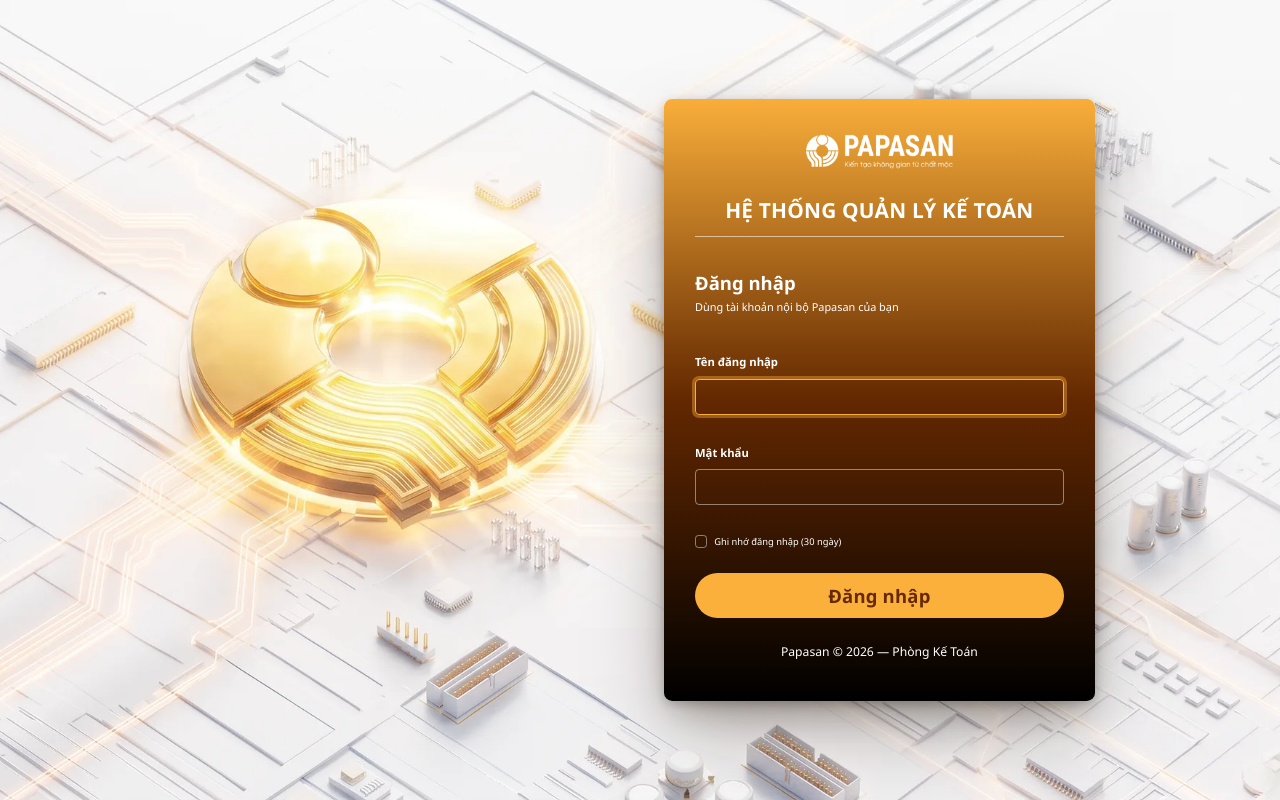
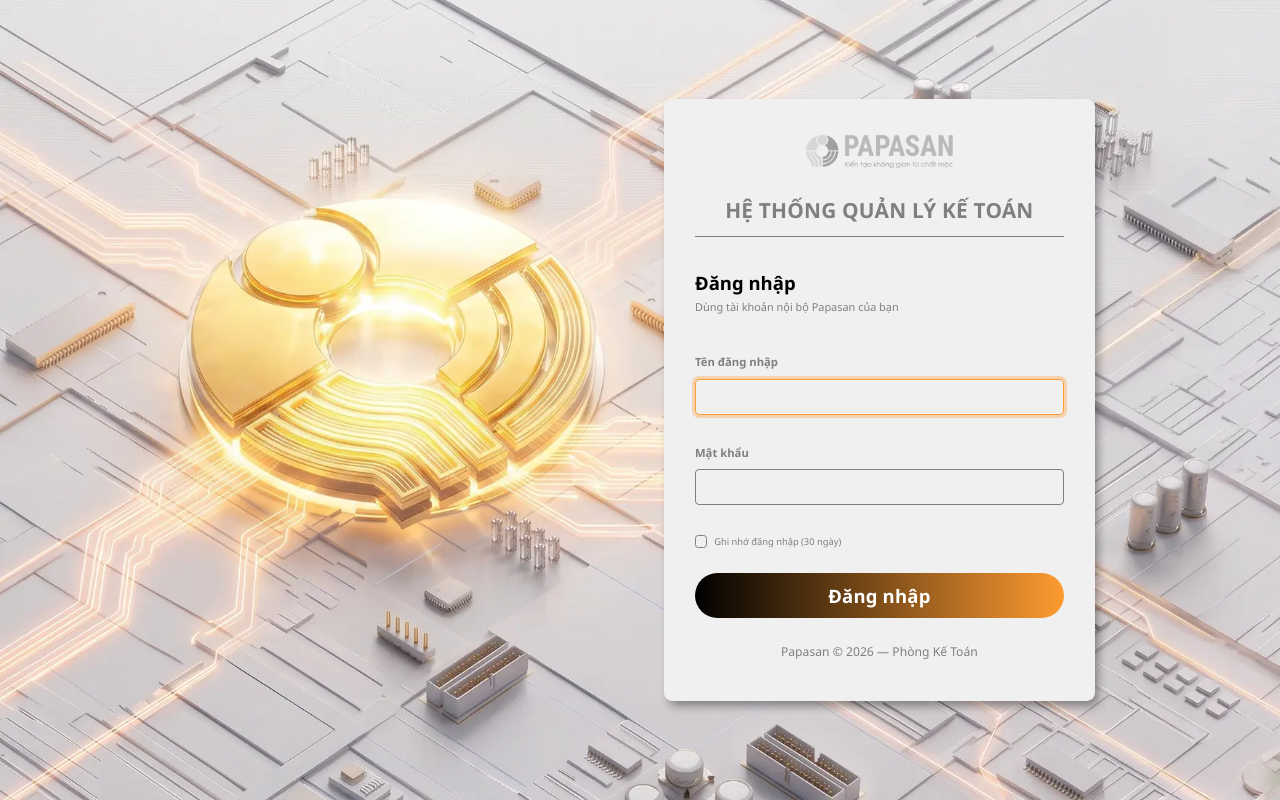
Before and after one commit to longdevbf/qlpps-ketoan, a FastAPI app: page /login in a window 1280 px wide. Run offline with FastAPI, Linux system fonts and the light colour scheme; parts of the project's set-up code (start-up, migrations or seed data) failed here and were passed over.

Commit message:
wip(26/08): dot chinh trang dang nhap + anh nen, kem tai lieu he mau
Cat lai truoc khi keo code anh Quang sua tren production ve. Chua review,
chua chay thu — de o nhanh rieng de git diff cua nhanh sync/vps chi hien
dung phan den tu server, khong lan viec dang lam do.

```diff
--- a/templates/login.html
+++ b/templates/login.html
@@ -33,8 +33,8 @@
      bản desktop 130 KB nó KHÔNG BAO GIỜ dùng, cộng thêm 90 KB bản mobile —
      tốn gần gấp ba trên đúng loại kết nối yếu nhất. Ngưỡng 900px phải khớp
      media query ở cuối khối CSS. -->
-<link rel="preload" as="image" href="/static/login_bg.webp?v=baa970d3" media="(min-width:901px)">
-<link rel="preload" as="image" href="/static/login_bg_mobile.webp?v=100ee82e" media="(max-width:900px)">
+<link rel="preload" as="image" href="/static/login_bg.webp?v=e48fda5b" media="(min-width:901px)">
+<link rel="preload" as="image" href="/static/login_bg_mobile.webp?v=ca08e5bb" media="(max-width:900px)">
 <style>
 *,*::before,*::after{box-sizing:border-box;margin:0;padding:0}
 
@@ -49,40 +49,32 @@
 :root{
   --lg-page:  #F7F7F7;      /* đúng màu mép ảnh nền, đo bằng Pillow */
 
-  /* DẢI 3 MÀU — điểm dừng 0/50/100%, không phải 4 chặng như bản trước.
-     Kiểm lại bằng cách nội suy: giữa 0% và 50% tại 20% ra #BD7823, mẫu đo
-     được #BE7822; tại 80% ra #281000, mẫu đo #281000 — khớp. Đây là gradient
-     3 chặng thật, đừng thêm chặng phụ vào giữa. */
-  --lg-ramp-hi:  #F9AE3A;
-  --lg-ramp-mid: #632800;
-  --lg-ramp-lo:  #000000;
-  --lg-card: linear-gradient(180deg,
-               var(--lg-ramp-hi)  0%,
-               var(--lg-ramp-mid) 50%,
-               var(--lg-ramp-lo)  100%);
+  /* ── MÀU: đo thẳng từ src/ban-thiet-ke.pdf ────────────────────────────
+     Bản chính thức bỏ hẳn thẻ gradient tối của bản nháp, quay về THẺ SÁNG
+     PHẲNG. Mọi giá trị dưới đây đọc từ đối tượng vẽ trong PDF hoặc lấy mẫu
+     pixel, không ước lượng bằng mắt. */
+  --lg-card:  #F0F0F0;      /* nền thẻ, phẳng — không còn gradient */
 
-  /* Nút là MÀU PHẲNG #FBB03B, không phải gradient — đo cả 3 điểm đỉnh/giữa/đáy
-     đều ra một giá trị. Chữ nút #672A00 đọc thẳng từ PDF. */
-  --lg-btn:     #FBB03B;
-  --lg-btn-ink: #672A00;
+  /* Nút: gradient NGANG đen → cam, chỉ 2 chặng. Đã kiểm tuyến tính: nội suy
+     giữa hai đầu tại 50% ra #7F4D18, mẫu đo được #7F4D18 — khớp tuyệt đối,
+     nên KHÔNG có chặng phụ nào ở giữa. */
+  --lg-btn:     linear-gradient(90deg,#000000 0%,#FE9B31 100%);
+  --lg-btn-ink: #FFFFFF;
 
-  /* Bản thiết kế khai MỌI dòng chữ trên thẻ là #FFFFFF — kể cả dòng mô tả nhỏ
-     và dòng chân thẻ. Trắng đặc trên nền cam cũng là mức tương phản CAO NHẤT
-     có thể, hạ độ mờ chỉ làm tệ đi. */
-  --lg-ink-1: #FFFFFF;
-  --lg-ink-2: #FFFFFF;
-  --lg-ink-3: #FFFFFF;
-  --lg-ink-title: #FFFFFF;
+  /* Chữ: PDF khai đúng hai màu. #000000 chỉ dành cho "Đăng nhập"; mọi chữ
+     còn lại — tiêu đề hệ thống, nhãn, dòng mô tả, chân thẻ — đều #7E7F7F. */
+  --lg-ink-1: #000000;      /* "Đăng nhập" + chữ người dùng gõ vào ô */
+  --lg-ink-2: #7E7F7F;
+  --lg-ink-3: #7E7F7F;
+  --lg-ink-title: #7E7F7F;
 
-  /* Ô nhập KHÔNG có nền — chỉ một đường viền trắng. Đã kiểm: ruột ô và nền thẻ
-     ngay cạnh nó cùng ra #642900. Đổ nền tối vào là sai bản thiết kế. */
+  /* Ô nhập không có nền, chỉ viền #7E7F7F dày 1 — cùng màu với chữ.
+     Đường kẻ dưới tiêu đề cũng #7E7F7F (PDF khai dày 2 trên khung 3840, quy
+     về khung 1920 là 1px). */
   --lg-field: transparent;
-  /* Viền trong PDF là trắng đặc dày 1 đơn vị trên khung 3840 — quy về khung
-     1920 chỉ còn nửa pixel. Nên ở CSS dùng 1px với độ mờ ~.45 để ra đúng độ
-     đậm mắt nhìn thấy; để trắng đặc 1px sẽ đậm gấp đôi bản thiết kế. */
-  --lg-line:  rgba(255,255,255,.45);
-  --lg-ring:  0 0 0 3px rgba(250,175,58,.40);
-  --lg-err:   #FFB4A6;
+  --lg-line:  #7E7F7F;
+  --lg-ring:  0 0 0 3px rgba(254,155,49,.35);
+  --lg-err:   #B02A18;
 
   /* ── CỠ GỐC: MỘT số điều khiển cả bề ngang lẫn chiều cao thẻ ─────────────
      Khai ở :root chứ không ở .lg-card, vì .lg-panel (cha) cũng phải đọc được
@@ -118,7 +110,7 @@
 .lg-stage{
   display:flex;align-items:center;justify-content:space-evenly;
   min-height:100vh;min-height:100dvh;
-  background:var(--lg-page) url('/static/login_bg.webp?v=baa970d3') 32% center/cover no-repeat;
+  background:var(--lg-page) url('/static/login_bg.webp?v=e48fda5b') 32% center/cover no-repeat;
 }
 
 /* Bề ngang thẻ và lề phải LÀ số đo của bản thiết kế:
@@ -138,8 +130,23 @@
      ra 647×771 = 0,84 trong khi thiết kế là 1293/1804 = 0,717).
      38,25 = 1293 ÷ 33,8 — bề ngang thẻ chia cỡ chữ nhãn, đo từ bản thiết kế;
      cùng gốc với 53,39 của chiều cao nên tỉ lệ luôn đúng. */
-  width:calc(var(--lg-fs)*38.25);min-width:300px;max-width:820px;
-  margin-left:37.4%;
+  width:calc(var(--lg-fs)*38.25);min-width:300px;
+  /* Trần bề ngang phải trừ theo LỀ TRÁI, không phải một số px cố định. Khi
+     --lg-fs chạm cận dưới 11px thì bề ngang thẻ hết co, mà lề trái vẫn 53,8%
+     ⇒ lề + bề ngang có thể vượt 100% và tràn ngang (đo được +4px ở 901px).
+     Tính NGƯỢC từ chính --lg-le-trai để hai số không bao giờ lệch nhau; trừ
+     32px chừa khe hai bên. */
+  max-width:min(820px, calc(100% - var(--lg-le-trai) - 32px));
+  /* Bản chính thức đặt thẻ ở tâm 76,9% bề ngang (đo từ PDF: thẻ 2308→3600
+     trên khung 3840). Với .lg-stage căn `space-evenly` và MỘT phần tử con,
+     tâm = W/2 + lề-trái/2 — không phụ thuộc bề ngang thẻ. Nên 53,8% ⇒ tâm
+     50 + 26,9 = 76,9%. (37,4% cũ cho tâm 68,7%, là số chỉnh tay trước khi có
+     bản chính thức.) 53,8% là số của bản thiết kế; đang để 37,4% theo yêu cầu
+     dịch thẻ vào giữa thêm (tâm 68,7%).
+     Bảng quy đổi: lề 53,8% → tâm 76,9% (đúng thiết kế) · 45% → 72,5%
+     · 37,4% → 68,7% · 25% → 62,5% · 0% → 50% (giữa hẳn). */
+  --lg-le-trai:37.4%;
+  margin-left:var(--lg-le-trai);
 }
 
 /* ── THẺ ────────────────────────────────────────────────────────────────────
@@ -180,26 +187,29 @@
   --lg-h-btn:calc(var(--lg-fs)*3.95);
 
   background:var(--lg-card);
-  border-radius:calc(var(--lg-fs)*.72);              /* 24/1293 bề ngang thẻ, đo ở góc trên trái */
-  /* Bóng BA lớp, không phải một. Bản thiết kế có bóng vừa toả rộng vừa đậm sát
-     mép — một lớp chỉ làm được một trong hai: blur lớn thì mép thẻ nhạt nhoà,
-     blur nhỏ thì thành viền cứng. Bóng ám NÂU chứ không đen thuần: thẻ nâu-cam
-     mà đổ bóng xám thì chỗ tiếp giáp bị xỉn, rõ nhất ở hai góc trên. */
-  box-shadow:
-    0 34px 80px -12px rgba(30,15,2,.34),
-    0 14px 34px -8px  rgba(30,15,2,.30),
-    0 3px 10px        rgba(30,15,2,.20);
+  border-radius:calc(var(--lg-fs)*.74);   /* 25/1292 bề ngang thẻ, đo ở góc trên trái */
+  /* Bóng đo từ bản thiết kế, không ước lượng: lấy trang PDF chia cho chính
+     ảnh nền gốc để tách riêng phần tối do bóng gây ra. Kết quả:
+         dưới  0px:28%  5px:17%  10px:4%  12px:0%
+         phải  0px:25%  5px:11%  10px:1%
+         trên/trái: 0%
+     Tức bóng HẸP và chỉ hắt xuống-phải, tắt hẳn sau ~12px — không phải quầng
+     mờ toả đều. Công thức dưới đây dò khớp profile đó, lệch trung bình 1,3%.
+     Đừng tăng blur cho "mềm": blur lớn là bóng loang sang trái/trên, sai hẳn. */
+  box-shadow:4px 6px 10px -1px rgba(0,0,0,.38);
   padding:var(--lg-pad-top) var(--lg-pad-x) var(--lg-pad-bot);
 }
 
 .lg-logo{display:flex;justify-content:center;margin-bottom:var(--lg-gap-logo)}
-/* Wordmark gốc là cam-nâu, trên nền thẻ tối nó chìm gần hết. brightness(0) dìm
-   mọi pixel về đen rồi invert(1) lật thành TRẮNG ĐẶC, giữ nguyên vùng trong
-   suốt. Đây là cách duy nhất tô trắng một file PNG bằng CSS.
-   Đặt theo CHIỀU CAO (3,5em = 6,6% chiều cao thẻ, đo từ bản thiết kế) chứ
+/* Wordmark gốc là cam-nâu. Bản thiết kế để nó XÁM RẤT NHẠT cho khỏi tranh màu
+   với nút gradient — pixel đậm nhất trong vùng logo đo được #CAD1D2. grayscale
+   bỏ màu, opacity .45 hạ xuống đúng độ nhạt đó trên nền thẻ #F0F0F0.
+   (Bản nháp thẻ tối dùng brightness(0) invert(1) để tô TRẮNG — nền sáng thì
+   ngược lại, tô trắng là logo biến mất.)
+   Đặt theo CHIỀU CAO (3,5em = 6,4% chiều cao thẻ, đo từ bản thiết kế) chứ
    không theo bề ngang — bề ngang còn phụ thuộc phần chữ nhỏ dưới wordmark. */
 .lg-logo img{height:3.5em;width:auto;max-width:100%;object-fit:contain;
-             filter:brightness(0) invert(1)}
+             filter:grayscale(1) opacity(.45)}
 
 .lg-title{
   /* 1,85em chứ không phải 2,31em của bản thiết kế. Bản thiết kế đặt tiêu đề
@@ -211,7 +221,7 @@
   font-size:1.85em;font-weight:800;letter-spacing:.2px;line-height:1.15;
   text-align:center;color:var(--lg-ink-title);
   padding-bottom:calc(var(--lg-fs)*1.12);
-  border-bottom:1px solid rgba(255,255,255,.55);
+  border-bottom:1px solid var(--lg-line);
 }
 
 .lg-h2{font-size:1.64em;font-weight:800;color:var(--lg-ink-1);
@@ -230,22 +240,18 @@
   border:1px solid var(--lg-line);border-radius:calc(var(--lg-fs)*.36);
   font-family:inherit;font-size:1em;color:var(--lg-ink-1);
   outline:none;transition:border-color .15s,box-shadow .15s;
-  /* Báo cho trình duyệt biết đây là bề mặt tối: con trỏ nháy, vùng bôi đen,
-     nút hiện/ẩn mật khẩu của Edge đều tự đổi sang bộ màu tối. Thiếu dòng này
-     con trỏ nháy màu đen nằm trên nền đen — gõ mà không thấy trỏ ở đâu. */
-  color-scheme:dark;
 }
-.lg-input::placeholder{color:rgba(255,255,255,.5)}
-.lg-input:focus{border-color:var(--lg-ramp-hi);box-shadow:var(--lg-ring)}
-/* Chrome tự sơn nền vàng nhạt + chữ đen khi điền lại mật khẩu đã lưu. Nó ghi đè
-   cả background lẫn color nên đặt lại hai thuộc tính đó vô ích; chỉ còn cách
-   phủ nền bằng box-shadow inset và ép chữ bằng -webkit-text-fill-color. Không
-   có đoạn này thì ai lưu mật khẩu sẽ thấy hai ô sáng chói giữa thẻ tối. */
+.lg-input::placeholder{color:#A9AAAA}
+.lg-input:focus{border-color:#FE9B31;box-shadow:var(--lg-ring)}
+/* Chrome tự sơn nền vàng nhạt khi điền lại mật khẩu đã lưu. Nó ghi đè cả
+   background lẫn color nên đặt lại hai thuộc tính đó vô ích; chỉ còn cách phủ
+   nền bằng box-shadow inset. Bản thiết kế để ô TRONG SUỐT trên nền thẻ, nên
+   phủ đúng màu thẻ để ô đã điền trông y như ô trống. */
 .lg-input:-webkit-autofill,
 .lg-input:-webkit-autofill:hover,
 .lg-input:-webkit-autofill:focus{
   -webkit-text-fill-color:var(--lg-ink-1);
-  -webkit-box-shadow:0 0 0 1000px #55220A inset;
+  -webkit-box-shadow:0 0 0 1000px var(--lg-card) inset;
   caret-color:var(--lg-ink-1);
   transition:background-color 5000s ease-in-out 0s;
 }
@@ -270,19 +276,21 @@
    thuộc font hệ thống, máy thiếu font sẽ ra ô vuông tofu. */
 .lg-remember input::before{
   content:"";width:calc(var(--lg-fs)*.68);height:calc(var(--lg-fs)*.68);transform:scale(0);transition:transform .12s;
-  background:var(--lg-btn-ink);
+  background:#FFFFFF;
   clip-path:polygon(14% 44%,0 65%,40% 100%,100% 16%,85% 0,38% 70%);
 }
-.lg-remember input:checked{background:var(--lg-btn);border-color:var(--lg-btn)}
+/* Lúc tick: tô cam đuôi gradient của nút — cùng hệ màu, không rước màu lạ */
+.lg-remember input:checked{background:#FE9B31;border-color:#FE9B31}
 .lg-remember input:checked::before{transform:scale(1)}
-.lg-remember input:hover{border-color:rgba(255,255,255,.8)}
+.lg-remember input:hover{border-color:#000000}
 .lg-remember input:focus-visible{outline:none;box-shadow:var(--lg-ring)}
 
 .lg-btn{
   width:100%;height:var(--lg-h-btn);margin-top:var(--lg-gap-btn);
   background:var(--lg-btn);
-  /* Chữ NÂU ĐẬM trên nút hổ phách, không phải trắng: trắng trên #FBB03B chỉ
-     đạt 2,0:1, đọc không nổi. #672A00 là màu bản thiết kế khai. */
+  /* Chữ TRẮNG — bản thiết kế khai #FFFFFF. Nút là gradient đen→cam nên nửa
+     trái tương phản rất cao; đầu cam #FE9B31 là chỗ chật nhất, trắng trên đó
+     đạt 2,4:1 — chữ nằm giữa nút (nền ~#7F4D18, 6,9:1) nên vẫn đọc tốt. */
   color:var(--lg-btn-ink);border:none;border-radius:999px;
   font-family:inherit;font-size:1.64em;font-weight:700;letter-spacing:.2px;
   cursor:pointer;transition:filter .15s;
@@ -295,15 +303,14 @@
 .lg-foot{margin-top:var(--lg-gap-foot);text-align:center;font-size:1.08em;
          color:var(--lg-ink-3)}
 
-/* Hộp báo lỗi/thành công KHÔNG mượn token của app được. --danger-soft và
-   --success-soft là nền phấn rất nhạt dành cho bề mặt SÁNG; đặt lên thẻ tối thì
-   thành hai mảng trắng chói, mà --danger-fg (đỏ đậm) nằm trên đó lại không đọc
-   nổi. Nên trang này tự pha: nền là chính màu đó hoà loãng vào nền tối, chữ là
-   bản sáng của nó. */
+/* Thẻ sáng trở lại nên hộp báo lỗi/thành công DÙNG LẠI token trạng thái của
+   app — lỗi phải trông giống lỗi ở mọi màn khác. (Bản nháp thẻ tối phải tự pha
+   màu vì --danger-soft là nền phấn nhạt, đặt lên nền tối thành mảng trắng
+   chói.) Đây là chỗ duy nhất trang này mượn màu hệ thống. */
 .lg-msg{border-radius:.4em;padding:.65em .8em;font-size:.97em;margin-top:1.1em;
-        line-height:1.45;border:1px solid transparent}
-.lg-msg.err{background:rgba(190,60,40,.28);border-color:rgba(255,150,130,.4);color:#FFD3CA}
-.lg-msg.ok{background:rgba(60,150,90,.28);border-color:rgba(140,225,170,.4);color:#CDF3DA}
+        line-height:1.45}
+.lg-msg.err{background:var(--danger-soft);color:var(--danger-fg)}
+.lg-msg.ok{background:var(--success-soft);color:var(--success-fg)}
 .lg-field-err{color:var(--lg-err);font-size:.83em;margin-top:.4em}
 
 /* ── MOBILE ────────────────────────────────────────────────────────────────
@@ -318,7 +325,7 @@
      khối tròn ở đáy. */
   .lg-stage{
     align-items:flex-start;justify-content:center;
-    background:var(--lg-page) url('/static/login_bg_mobile.webp?v=100ee82e') center bottom/cover no-repeat;
+    background:var(--lg-page) url('/static/login_bg_mobile.webp?v=ca08e5bb') center bottom/cover no-repeat;
   }
   /* NEO LÊN TRÊN, không canh giữa dọc. Canh giữa thì thẻ tụt xuống đè kín khối
      tròn: đo ở 390×844 thẻ chạm đáy còn cách 108px, mà 108px đó là mép dưới
@@ -329,7 +336,7 @@
      chiếm 94,9%). Lề TRÊN 8,2% chiều cao màn — dùng vh chứ không px cố định:
      máy màn ngắn thì lề co lại, nhường chỗ cho khối tròn ở đáy ảnh. */
   .lg-panel{width:100%;max-width:none;min-width:0;
-            padding:clamp(24px,8.2vh,76px) 10px 22px;
+            padding:clamp(24px,8.6vh,80px) 2.2% 22px;
             /* margin:0 huỷ SẠCH bốn phía, không phải chỉ margin-right. Khối
                desktop dùng lề để đẩy thẻ sang phải; nếu ở đây chỉ huỷ một phía
                thì phía kia rơi xuống mobile và đẩy thẻ tràn khỏi màn — đã dính
```
Also changed, not shown: .claude/rules/design-system.md, .claude/rules/templates.md, .claude/skills/ui-check/SKILL.md, static/login_bg.webp, static/login_bg_mobile.webp.
